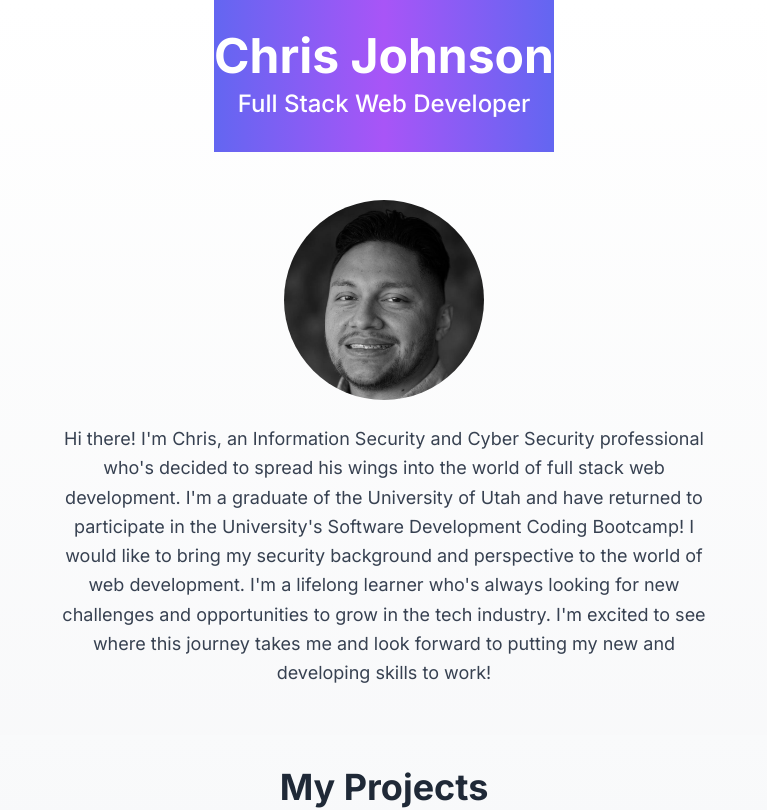
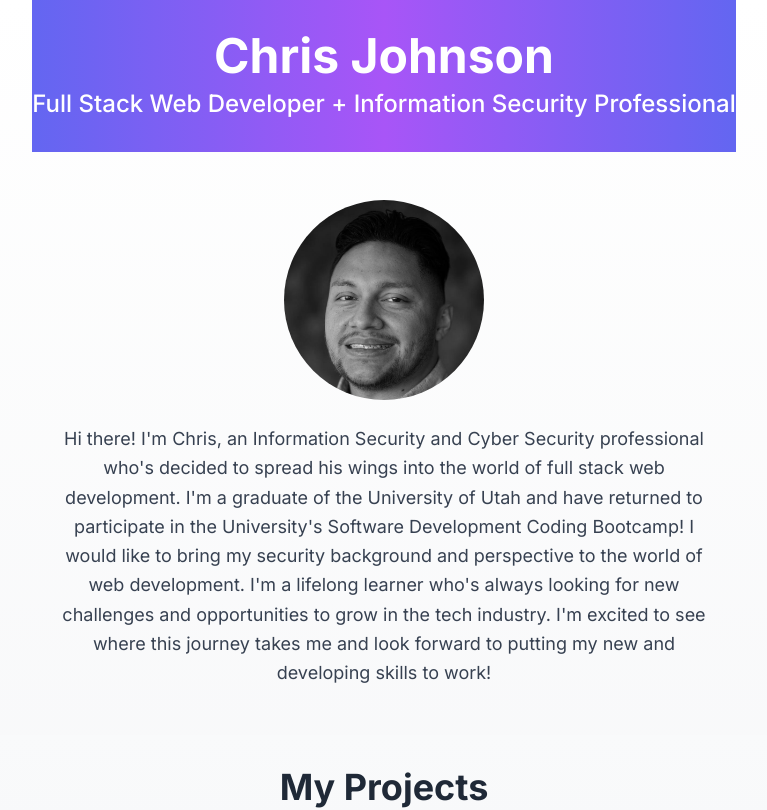
Before and after one commit to cjsquared-dev/next_portfolio, a Next.js app: page / in a window 1280 px wide. Shown: the top 810 px of the page, without its empty margins (256-1023 px from the left). Built offline with nearby package versions, Linux system fonts and the light colour scheme.

Commit message:
updated header and resume

```diff
--- a/app/ui/Header.tsx
+++ b/app/ui/Header.tsx
@@ -4,7 +4,7 @@ const Header: React.FC = () => {
   return (
     <header className="text-center py-8 bg-gradient-to-r from-indigo-500 via-purple-500 to-indigo-500 text-white">
       <h1 className="text-5xl font-bold mb-2">Chris Johnson</h1>
-      <h2 className="text-2xl font-medium">Full Stack Web Developer</h2>
+      <h2 className="text-2xl font-medium">Full Stack Web Developer + Information Security Professional</h2>
     </header>
   );
 };
```
Also changed, not shown: 1 other file (tests, documents, lock files or other folders).
